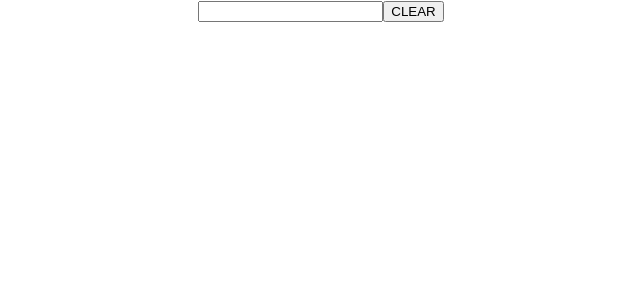
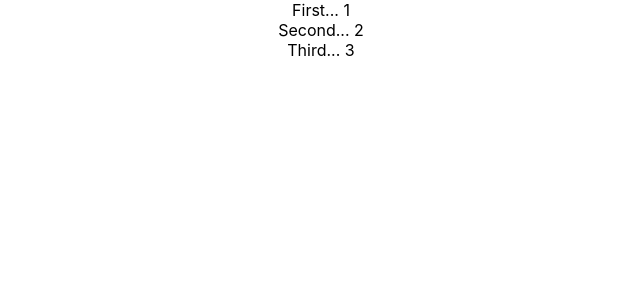
Before and after one commit to madhuvayya/React-Practice, a React (Create React App) app: page / in a window 1280 px wide. Shown: the top 300 px of the page, without its empty margins (319-959 px from the left). Built offline with nearby package versions, Linux system fonts and the light colour scheme.

Commit message:
Added KeyDemo component to implement key concept

```diff
--- a/src/App.js
+++ b/src/App.js
@@ -21,6 +21,7 @@ import MyForm from './components/MyForm';
 import UseStateHook from './components/UseStateHook'
 import UseEffectHook from './components/UseEffectHook'
 import RefDemo from './components/RefDemo'
+import KeyDemo from './components/KeyDemo'
 
 function App() {
   return (
@@ -48,7 +49,8 @@ function App() {
       {/* <MyForm /> */}
       {/* <UseStateHook /> */}
       {/* <UseEffectHook /> */}
-      <RefDemo />
+      {/* <RefDemo /> */}
+      <KeyDemo />
     </div>
   );
 }
--- /dev/null
+++ b/src/components/KeyDemo.js
@@ -0,0 +1,47 @@
+import React from 'react';
+
+class KeyDemo extends React.Component {
+   constructor() {
+      super();
+
+      this.state = {
+         data:[
+            {
+               component: 'First...',
+               id: 1
+            },
+            {
+               component: 'Second...',
+               id: 2
+            },
+            {
+               component: 'Third...',
+               id: 3
+            }
+         ]
+      }
+   }
+   render() {
+      return (
+         <div>
+            <div>
+               {this.state.data.map((dynamicComponent, i) => <Content
+                  key = {i} componentData = {dynamicComponent}/>)}
+            </div>
+         </div>
+      );
+   }
+}
+
+export default KeyDemo;
+
+class Content extends React.Component {
+    render() {
+       return (
+          <div>
+             <div>{this.props.componentData.component} {this.props.componentData.id}</div>
+             <div></div>
+          </div>
+       );
+    }
+ }
```
